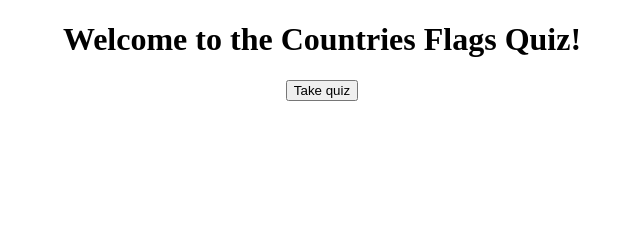
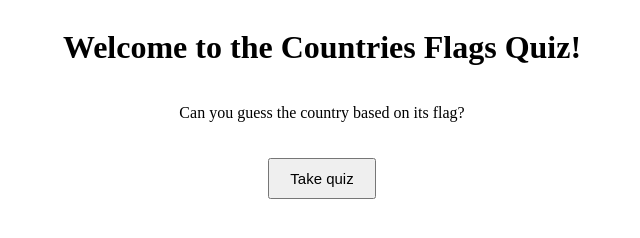
Before and after one commit to ABer78/Final-Project, a plain HTML site: page index.html in a window 1280 px wide. Shown: the whole page, without its empty margins (318-958 px from the left). Drawn offline with Linux system fonts and the light colour scheme.

Commit message:
added css

```diff
--- a/index.html
+++ b/index.html
@@ -9,9 +9,10 @@
 </head>
 
 <body>
-    <h1 id="welcome">Welcome to the Countries Flags Quiz!</h1>
     <div class="button">
-        <button>Take quiz</button>
+        <h1 id="welcome-h1">Welcome to the Countries Flags Quiz!</h1>
+        <p id="welcome-p"> Can you guess the country based on its flag?</p>
+        <button id="take-quiz">Take quiz</button>
     </div>
 </body>
 
--- a/styles.css
+++ b/styles.css
@@ -1,9 +1,14 @@
-#welcome {
-    text-align: center;
-}
-
 .button {
     display: flex;
+    flex-direction: column;
+    align-items: center;
     justify-content: center;
-    align-items: center;
-}
+    text-align: center;
+  }
+
+  #take-quiz {
+    margin-top: 20px;
+    padding: 10px 20px;
+    font-size: 15px;
+    cursor:pointer;
+  }
```
